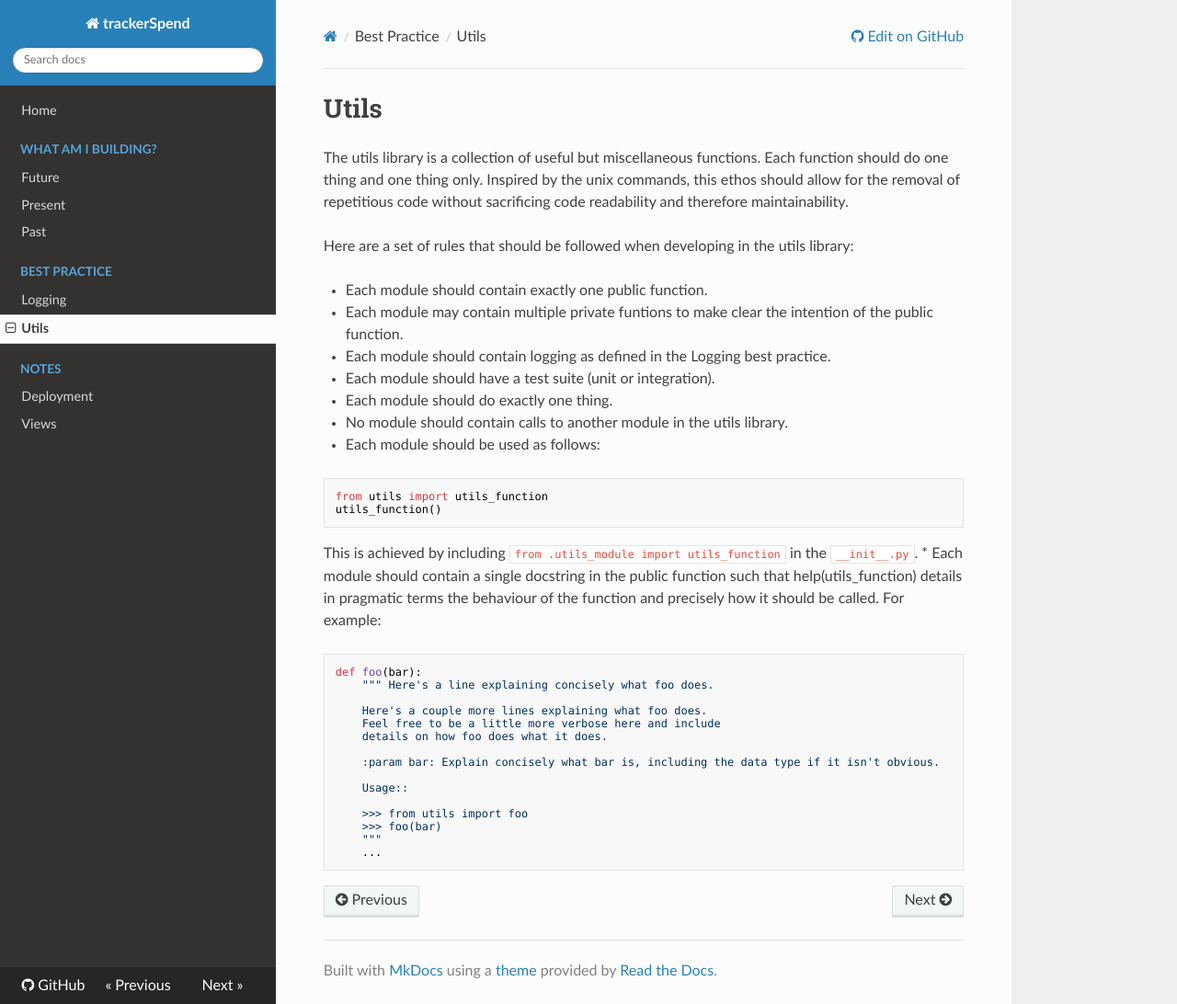
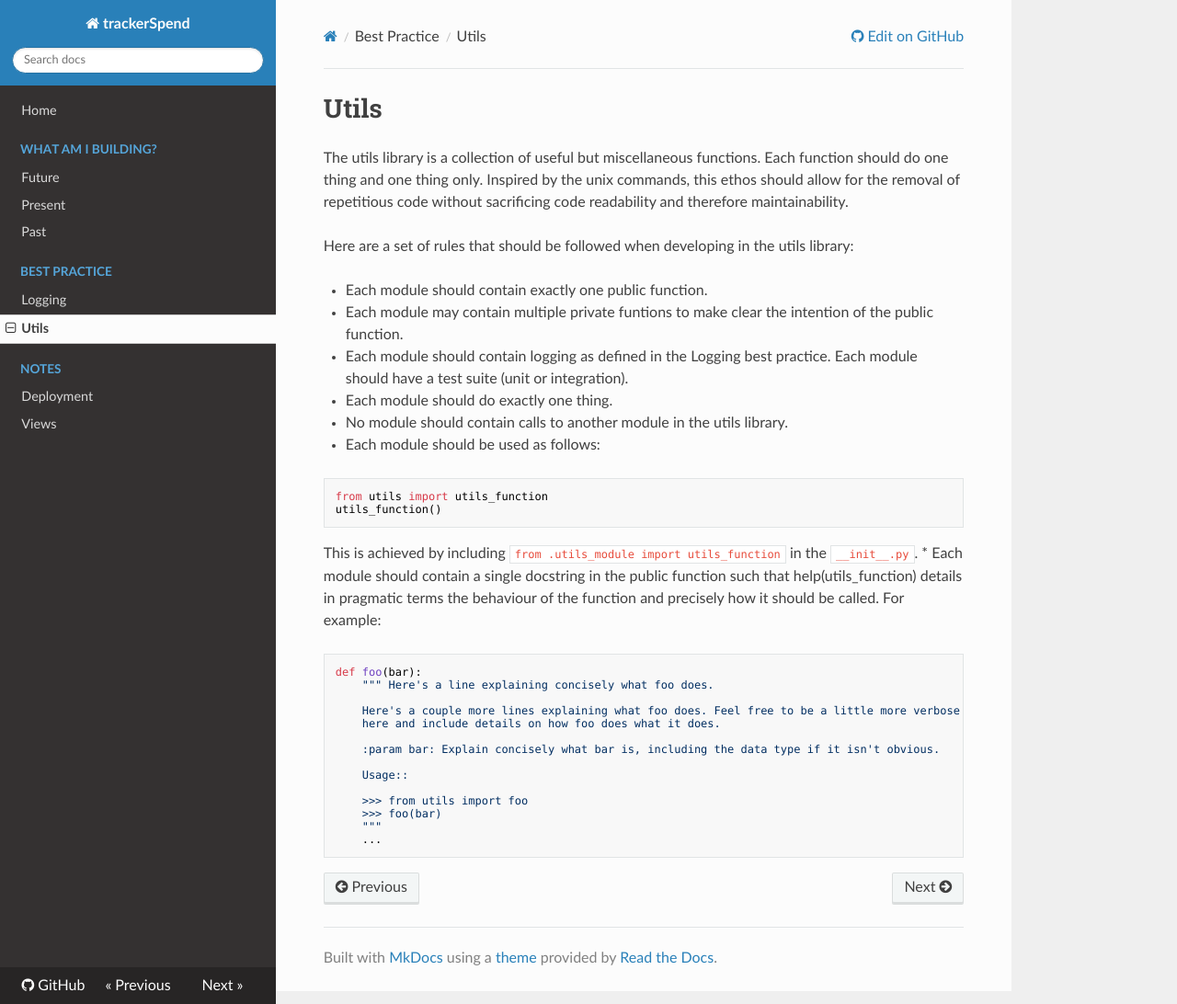
Before and after one commit to jdgillespie91/deprecated-trackerSpend, an MkDocs documentation site: the page built from docs/best_practice/utils.md, in a window 1280 px wide and 1092 px high. Shown: the whole window at 92% size. Built offline with MkDocs 1.6.1, drawn with Linux system fonts in a browser that asks for light colours; nearby versions of some CDN libraries; old or Windows-style settings are respelled for this version of MkDocs.

Commit message:
Minor fixes

```diff
--- a/docs/best_practice/utils.md
+++ b/docs/best_practice/utils.md
@@ -6,8 +6,7 @@ Here are a set of rules that should be followed when developing in the utils lib
 
 * Each module should contain exactly one public function.
 * Each module may contain multiple private funtions to make clear the intention of the public function.
-* Each module should contain logging as defined in the Logging best practice.
-* Each module should have a test suite (unit or integration).
+* Each module should contain logging as defined in the Logging best practice.  Each module should have a test suite (unit or integration).
 * Each module should do exactly one thing.
 * No module should contain calls to another module in the utils library.
 * Each module should be used as follows:
@@ -21,9 +20,8 @@
 def foo(bar):
     """ Here's a line explaining concisely what foo does.
 
-    Here's a couple more lines explaining what foo does.
-    Feel free to be a little more verbose here and include
-    details on how foo does what it does.
+    Here's a couple more lines explaining what foo does. Feel free to be a little more verbose
+    here and include details on how foo does what it does.
 
     :param bar: Explain concisely what bar is, including the data type if it isn't obvious.
 
```
